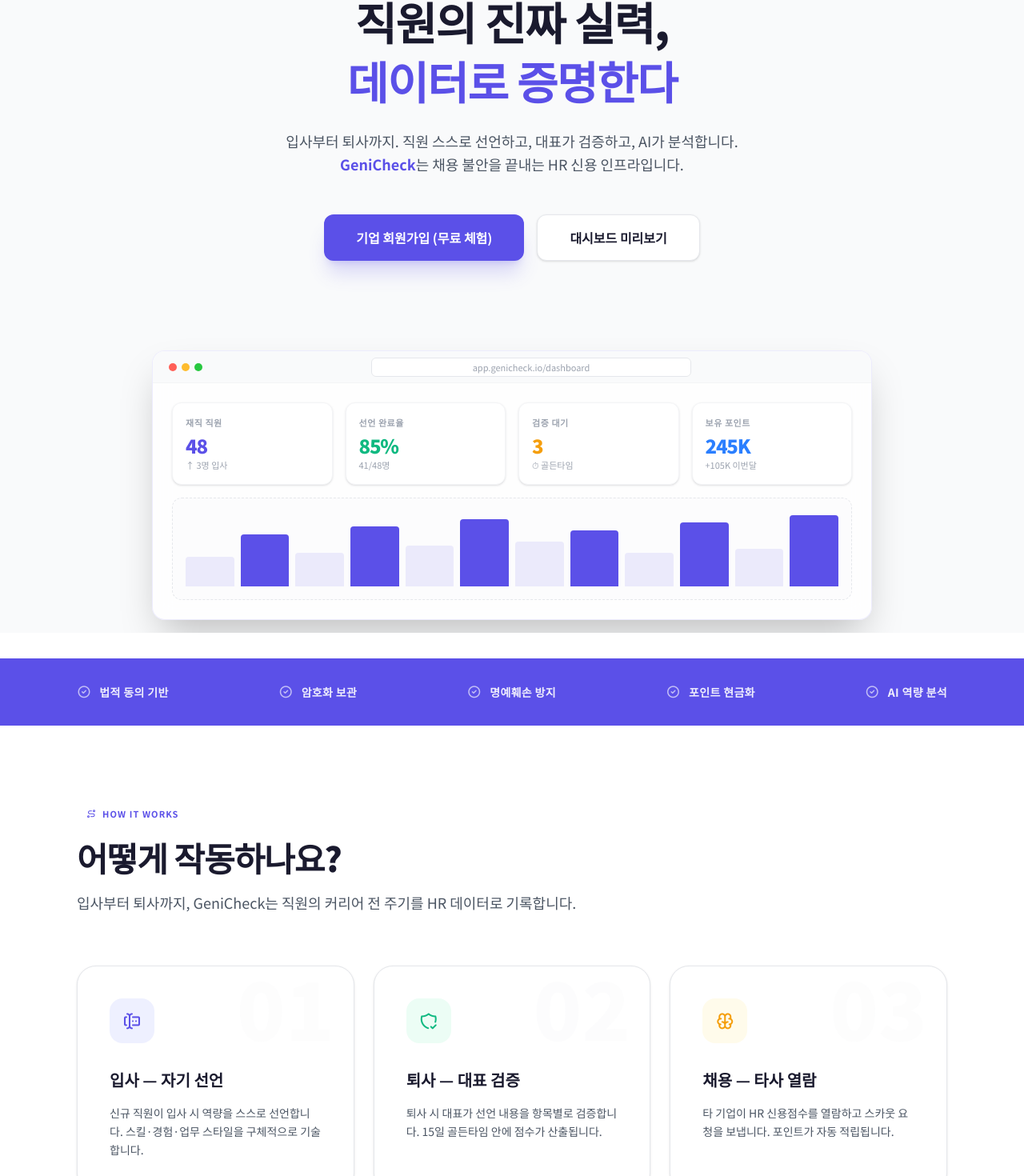
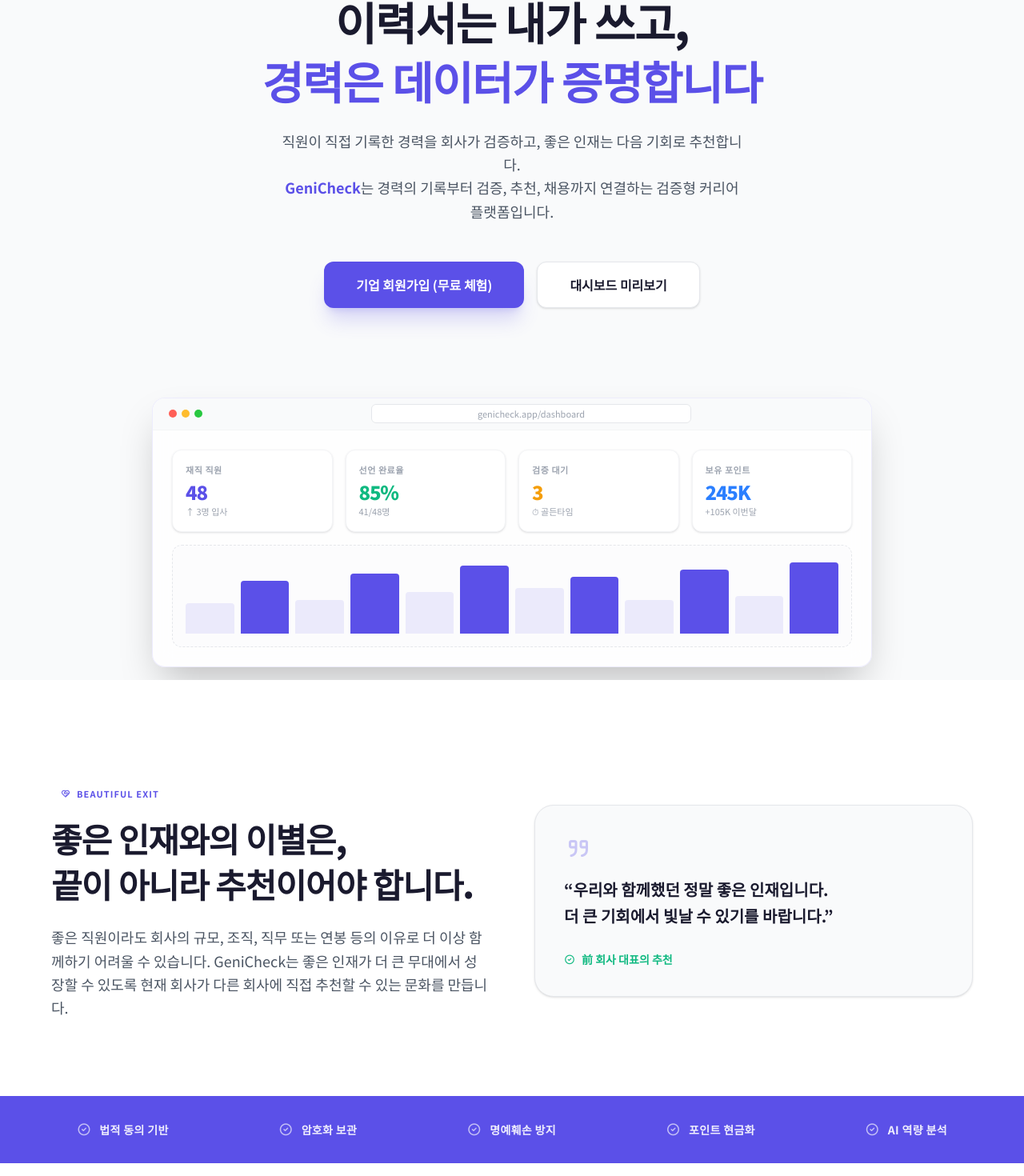
Before and after one commit to GeniCheck/Frontend, a React (Vite) app: page / in a window 1280 px wide. Shown: the part 170-1640 px from the top of the page at 80% size. Built offline with nearby package versions, Linux system fonts and the light colour scheme; no server answers.

Commit message:
style: 랜딩페이지 디자인 수정

```diff
--- a/src/pages/public/LandingPage.tsx
+++ b/src/pages/public/LandingPage.tsx
@@ -90,18 +90,18 @@
 
       {/* ─── 2. HERO SECTION ─── */}
       <section className="relative min-h-screen pt-32 pb-20 px-8 flex flex-col items-center text-center overflow-hidden bg-surface">
-        {/* 메인 타이틀 단색 보라색화 적용 완료 */}
+        {/* 메인 카피: 대표님 가이드라인(기록→검증→추천→채용) 반영한 핵심 메시지 */}
         <h1 className="reveal opacity-0 translate-y-8 transition-all duration-700 delay-300 font-black text-[clamp(32px,5vw,56px)] leading-[1.32] tracking-tight mb-6">
-          <span className="block text-text1">직원의 진짜 실력,</span>
-          <span className="block text-brand">데이터로 증명한다</span>
+          <span className="block text-text1">이력서는 내가 쓰고,</span>
+          <span className="block text-brand">경력은 데이터가 증명합니다</span>
         </h1>
 
         <p className="reveal opacity-0 translate-y-8 transition-all duration-700 delay-400 max-w-145 text-text2 text-lg leading-relaxed mb-12">
-          입사부터 퇴사까지. 직원 스스로 선언하고, 대표가 검증하고, AI가
-          분석합니다.
+          직원이 직접 기록한 경력을 회사가 검증하고, 좋은 인재는 다음 기회로
+          추천합니다.
           <br />
-          <span className="font-bold text-brand">GeniCheck</span>는 채용
-          불안을 끝내는 HR 신용 인프라입니다.
+          <span className="font-bold text-brand">GeniCheck</span>는 경력의
+          기록부터 검증, 추천, 채용까지 연결하는 검증형 커리어 플랫폼입니다.
         </p>
 
         <div className="reveal opacity-0 translate-y-8 transition-all duration-700 delay-500 flex flex-wrap justify-center gap-4 mb-20 z-10">
@@ -129,7 +129,7 @@
                 <div className="w-2.5 h-2.5 rounded-full bg-[#28C840]"></div>
               </div>
               <div className="flex-1 max-w-100 h-6 bg-white border border-gray-200 rounded-md mx-auto flex items-center justify-center text-2xs text-text3 tabular-nums">
-                app.genicheck.io/dashboard
+                genicheck.app/dashboard
               </div>
             </div>
             <div className="p-6 grid grid-cols-4 gap-4 text-left">
@@ -190,7 +190,44 @@
         </div>
       </section>
 
-      {/* ─── 3. TRUST BAR ─── */}
+      {/* ─── 3. BEAUTIFUL EXIT (좋은 인재 추천 핵심 메시지) ─── */}
+      <section className="py-24 px-8 bg-white">
+        <div className="max-w-6xl mx-auto grid grid-cols-1 lg:grid-cols-2 gap-14 items-center">
+          <div className="reveal opacity-0 translate-y-8 transition-all duration-700 text-left">
+            <div className="inline-flex items-center gap-2 px-3 py-1 mb-4">
+              <i className="ti ti-heart-handshake text-brand text-xs"></i>
+              <span className="text-2xs font-bold text-brand uppercase tracking-widest">
+                Beautiful Exit
+              </span>
+            </div>
+            <h2 className="text-[32px] md:text-[42px] font-black text-text1 leading-[1.35] tracking-tight mb-6">
+              좋은 인재와의 이별은,
+              <br />
+              끝이 아니라 추천이어야 합니다.
+            </h2>
+            <p className="text-text2 text-lg leading-relaxed">
+              좋은 직원이라도 회사의 규모, 조직, 직무 또는 연봉 등의 이유로
+              더 이상 함께하기 어려울 수 있습니다. GeniCheck는 좋은 인재가 더
+              큰 무대에서 성장할 수 있도록 현재 회사가 다른 회사에 직접
+              추천할 수 있는 문화를 만듭니다.
+            </p>
+          </div>
+
+          <div className="reveal opacity-0 translate-y-8 transition-all duration-700 delay-150 bg-surface border border-gray-200 rounded-3xl p-9 shadow-sm">
+            <i className="ti ti-quote text-brand/30 text-4xl"></i>
+            <p className="text-lg md:text-xl font-bold text-text1 leading-relaxed mt-4 mb-7">
+              “우리와 함께했던 정말 좋은 인재입니다.
+              <br />더 큰 기회에서 빛날 수 있기를 바랍니다.”
+            </p>
+            <div className="flex items-center gap-2 text-accent2 font-bold text-sm">
+              <i className="ti ti-circle-check"></i>
+              前 회사 대표의 추천
+            </div>
+          </div>
+        </div>
+      </section>
+
+      {/* ─── 4. TRUST BAR ─── */}
       <div className="reveal opacity-0 translate-y-8 transition-all duration-700 bg-brand py-8 text-white/90 font-bold text-sm tracking-wide">
         <div className="max-w-6xl mx-auto px-8 flex flex-wrap justify-between items-center gap-4">
           {[
@@ -208,7 +245,7 @@
         </div>
       </div>
 
-      {/* ─── 4. HOW IT WORKS SECTION ─── */}
+      {/* ─── 5. HOW IT WORKS SECTION ─── */}
       <section id="how" className="py-24 bg-white">
         <div className="max-w-6xl mx-auto px-8">
           <div className="reveal opacity-0 translate-y-8 transition-all duration-700 mb-16 text-left">
@@ -222,40 +259,48 @@
               어떻게 작동하나요?
             </h2>
             <p className="text-text2 text-lg leading-relaxed lg:whitespace-nowrap">
-              입사부터 퇴사까지, GeniCheck는 직원의 커리어 전 주기를 HR 데이터로
-              기록합니다.
+              기록 → 검증 → 추천 → 채용. GeniCheck는 직원의 커리어 전 주기를
+              이 네 단계로 연결합니다.
             </p>
           </div>
-          <div className="grid grid-cols-1 md:grid-cols-3 gap-6">
+          <div className="grid grid-cols-1 md:grid-cols-2 lg:grid-cols-4 gap-6">
             {[
               {
                 num: "01",
                 icon: "ti-forms",
-                title: "입사 — 자기 선언",
-                desc: "신규 직원이 입사 시 역량을 스스로 선언합니다. 스킬·경험·업무 스타일을 구체적으로 기술합니다.",
+                title: "기록 — 경력 기록",
+                desc: "직원이 자신의 업무 경험, 프로젝트, 성과와 역량을 직접 기록합니다.",
                 bg: "bg-brand-light",
                 color: "text-brand",
               },
               {
                 num: "02",
                 icon: "ti-shield-check",
-                title: "퇴사 — 대표 검증",
-                desc: "퇴사 시 대표가 선언 내용을 항목별로 검증합니다. 15일 골든타임 안에 점수가 산출됩니다.",
+                title: "검증 — 회사 검증",
+                desc: "함께 일한 회사가 직원이 기록한 경력과 역량을 항목별로 검증합니다. 15일 골든타임 안에 점수가 산출됩니다.",
                 bg: "bg-accent2-light",
                 color: "text-accent2",
               },
               {
                 num: "03",
-                icon: "ti-brain",
-                title: "채용 — 타사 열람",
-                desc: "타 기업이 HR 신용점수를 열람하고 스카웃 요청을 보냅니다. 포인트가 자동 적립됩니다.",
+                icon: "ti-speakerphone",
+                title: "추천 — 인재 추천",
+                desc: "좋은 인재라면 회사가 다른 기업에 직접 추천할 수 있습니다.",
                 bg: "bg-accent-light",
                 color: "text-accent",
+              },
+              {
+                num: "04",
+                icon: "ti-brain",
+                title: "채용 — 타사 스카웃",
+                desc: "타 기업이 검증된 경력 데이터를 확인하고 스카웃 요청을 보냅니다. 포인트가 자동 적립됩니다.",
+                bg: "bg-blue-50",
+                color: "text-blue-500",
               },
             ].map((step, idx) => (
               <div
                 key={idx}
-                className="reveal opacity-0 translate-y-8 transition-all duration-700 group bg-white border border-gray-200 rounded-3xl p-10 relative overflow-hidden shadow-sm hover:shadow-xl hover:-translate-y-2"
+                className="reveal opacity-0 translate-y-8 transition-all duration-700 group bg-white border border-gray-200 rounded-3xl p-8 relative overflow-hidden shadow-sm hover:shadow-xl hover:-translate-y-2"
                 style={{ transitionDelay: `${idx * 100}ms` }}
               >
                 <div className="absolute right-6 top-0 font-black text-[100px] text-gray-100 leading-none select-none opacity-20">
@@ -278,7 +323,7 @@
         </div>
       </section>
 
-      {/* ─── 5. FEATURES SECTION ─── */}
+      {/* ─── 6. FEATURES SECTION ─── */}
       <section id="features-section" className="py-24 bg-surface">
         <div className="max-w-6xl mx-auto px-8">
           <div className="reveal opacity-0 translate-y-8 transition-all duration-700 mb-16 text-left">
@@ -307,7 +352,7 @@
                   선언 vs 검증 대조 분석
                 </div>
                 <p className="text-text2 text-[15px] leading-relaxed mb-6 max-w-xl">
-                  직원이 선언한 역량과 대표의 검증 점수를 항목별로 비교합니다.
+                  직원이 선언한 역량과 회사의 검증 점수를 항목별로 비교합니다.
                   GAP이 작을수록 자기 인식이 정확한 인재입니다. 채용 시 가장
                   중요한 판단 지표입니다.
                 </p>
@@ -392,6 +437,21 @@
             </div>
 
             <div className="reveal opacity-0 translate-y-8 transition-all duration-700 bg-white border border-gray-200 rounded-3xl p-6 flex gap-5 items-start text-left shadow-sm hover:shadow-md">
+              <div className="w-11 h-11 rounded-xl bg-accent2-light text-accent2 flex items-center justify-center text-lg shrink-0">
+                <i className="ti ti-affiliate"></i>
+              </div>
+              <div>
+                <h4 className="text-base font-bold text-text1 mb-2">
+                  인재 추천 게시판
+                </h4>
+                <p className="text-text2 text-sm leading-relaxed">
+                  검증된 퇴사 직원을 타 기업에 추천할 수 있습니다. 직원 동의 후
+                  게시, 스카웃 성사 시 포인트 적립.
+                </p>
+              </div>
+            </div>
+
+            <div className="reveal opacity-0 translate-y-8 transition-all duration-700 bg-white border border-gray-200 rounded-3xl p-6 flex gap-5 items-start text-left shadow-sm hover:shadow-md">
               <div className="w-11 h-11 rounded-xl bg-brand-light text-brand flex items-center justify-center text-lg shrink-0">
                 <i className="ti ti-clock-hour-4"></i>
               </div>
@@ -402,21 +462,6 @@
                 <p className="text-text2 text-sm leading-relaxed">
                   퇴사일로부터 15일 이내에만 검증 점수를 입력할 수 있습니다.
                   타이머 알림으로 기한을 놓치지 않게 도와줍니다.
-                </p>
-              </div>
-            </div>
-
-            <div className="reveal opacity-0 translate-y-8 transition-all duration-700 bg-white border border-gray-200 rounded-3xl p-6 flex gap-5 items-start text-left shadow-sm hover:shadow-md">
-              <div className="w-11 h-11 rounded-xl bg-accent2-light text-accent2 flex items-center justify-center text-lg shrink-0">
-                <i className="ti ti-users-group"></i>
-              </div>
-              <div>
-                <h4 className="text-base font-bold text-text1 mb-2">
-                  인재 추천 게시판
-                </h4>
-                <p className="text-text2 text-sm leading-relaxed">
-                  검증된 퇴사 직원을 타 기업에 추천할 수 있습니다. 직원 동의 후
-                  게시, 스카웃 성사 시 포인트 적립.
                 </p>
               </div>
             </div>
@@ -454,7 +499,7 @@
         </div>
       </section>
 
-      {/* ─── 6. PRICING SECTION (★ 수직 출렁임 제로 + 배지 정중앙 픽스 스펙) ─── */}
+      {/* ─── 7. PRICING SECTION (★ 수직 출렁임 제로 + 배지 정중앙 픽스 스펙) ─── */}
       <section
         id="pricing-section"
         className="py-24 bg-white border-t border-gray-100"
@@ -658,7 +703,7 @@
         </div>
       </section>
 
-      {/* ─── 7. CTA SECTION (하단 락업 보라색 단색화 및 가입 버튼 복원 완료) ─── */}
+      {/* ─── 8. CTA SECTION (하단 락업 보라색 단색화 및 가입 버튼 복원 완료) ─── */}
       <section className="relative py-32 px-8 text-center bg-surface border-t border-gray-200 overflow-hidden">
         <div className="max-w-4xl mx-auto relative z-10">
           {/* 하단 텍스트 단색 보라색 피드백 반영 */}
@@ -704,7 +749,7 @@
         </div>
       </section>
 
-      {/* ─── 8. FOOTER ─── */}
+      {/* ─── 9. FOOTER ─── */}
       <footer className="bg-text1 py-12 px-8 md:px-16 flex flex-col sm:flex-row items-center justify-between gap-6 border-t border-white/5">
         <div className="font-black text-[22px] tracking-[2px] text-white/70">
           GeniCheck
```
Also changed, not shown: index.html (+8 -2 lines).
